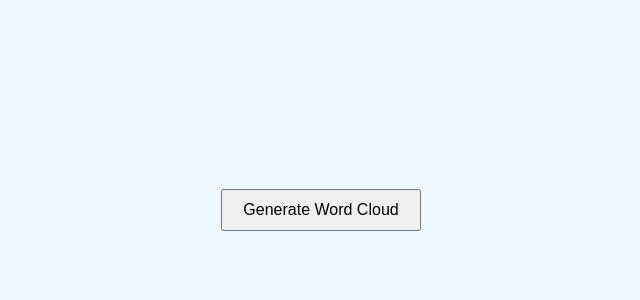
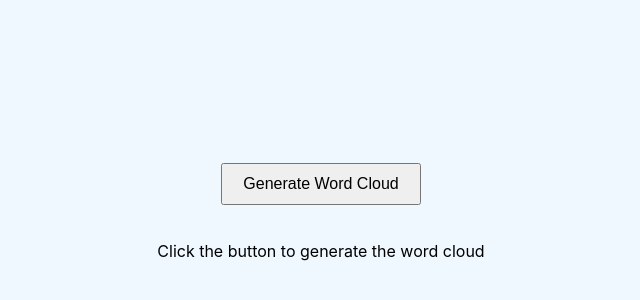
Before and after one commit to DavidnotBeckham/wordcloud-fe, a React (Create React App) app: page / in a window 1280 px wide. Shown: the part 180-480 px from the top of the page, without its empty margins (319-959 px from the left). Built offline with nearby package versions, Linux system fonts and the light colour scheme.

Commit message:
Fix: checking consoles added

```diff
--- a/src/App.js
+++ b/src/App.js
@@ -19,6 +19,7 @@ const App = () => {
     axios
       .get(url)
       .then((res) => {
+        console.log('Data received:', res.data); // 데이터 수신 확인
         if (Array.isArray(res.data)) {
           setWords(res.data);
         } else {
@@ -50,7 +51,7 @@ const App = () => {
         Generate Word Cloud
       </button>
       <div>
-        {words.length > 0 && (
+        {words.length > 0 ? (
           <Wordcloud
             data={words}
             fontSizeMapper={fontSizeMapper}
@@ -62,6 +63,8 @@ const App = () => {
             height={400}
             padding={2}
           />
+        ) : (
+          <p>Click the button to generate the word cloud</p>
         )}
         <ReactTooltip
           anchorSelect=".wordcloud-word" // 툴팁을 적용할 요소 선택자
```
